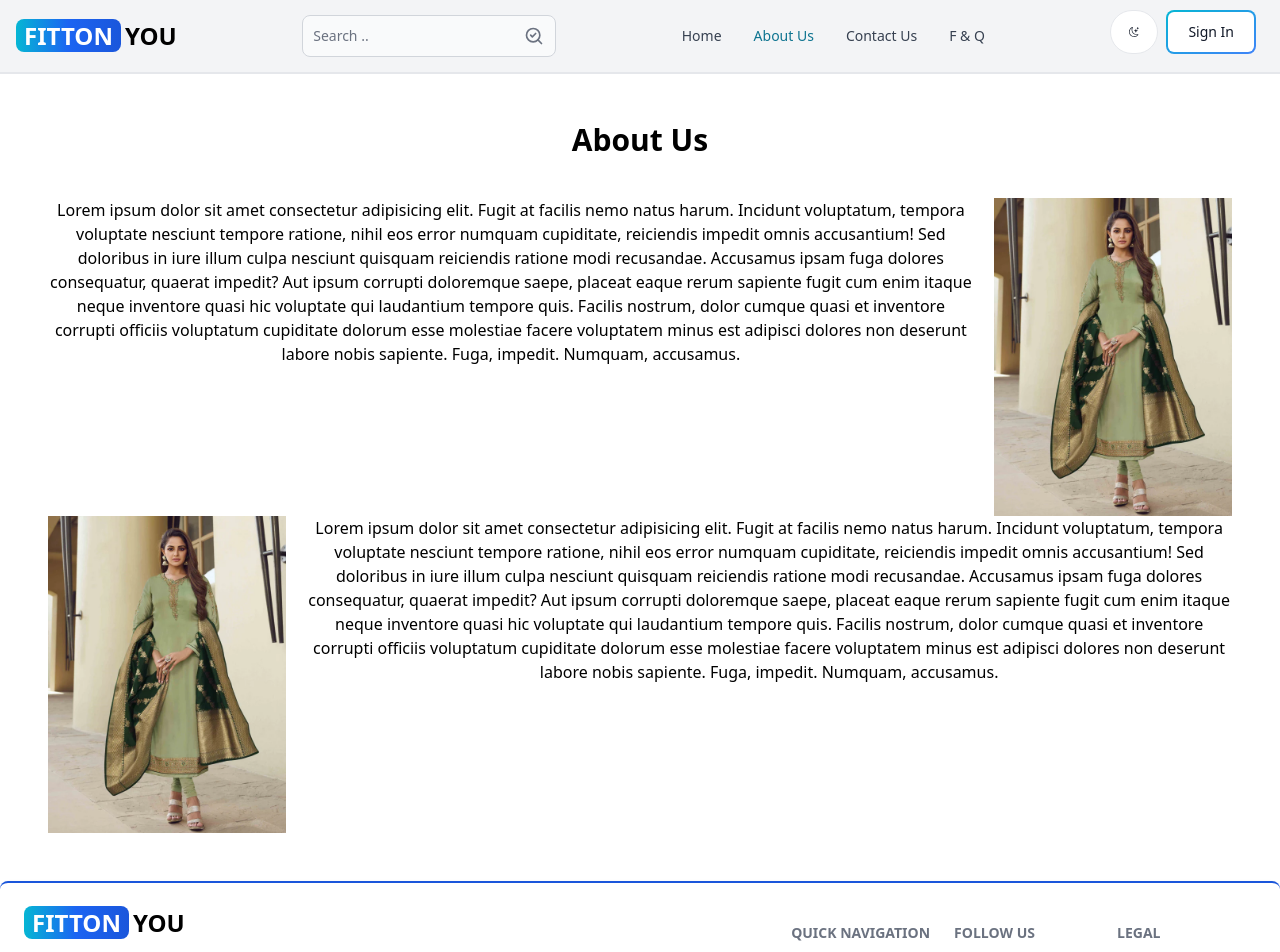
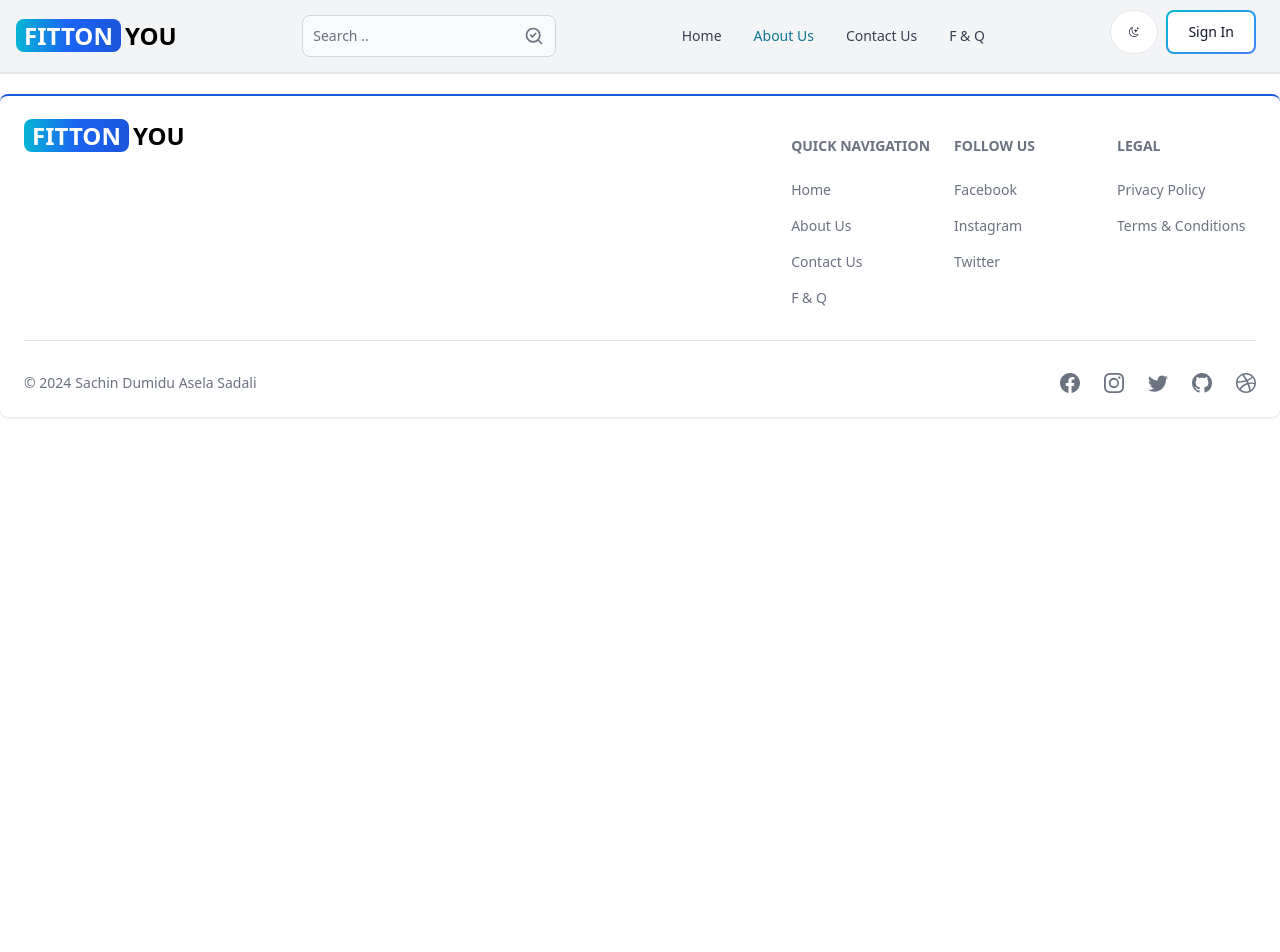
Before and after one commit to SachinUthpala/Vertual-Dressing-Room, a React (Vite) app in the folder Client/: page /about-us in a window 1280 px wide. Shown: the top 952 px of the page. After the commit the page ends 800 px from the top, so only its background shows below. Built offline with nearby package versions, Linux system fonts and the light colour scheme.

Commit message:
delete about us page

```diff
--- a/Client/src/Pages/AboutUs.jsx
+++ b/Client/src/Pages/AboutUs.jsx
@@ -1,47 +1,6 @@
 export default function AboutUs() {
   return (
-    <div className="m-12">
-      <div>
-        <h1 className="text-3xl text-center font-bold mb-10">About Us</h1>
-
-        <div className="flex gap-5 text-center ">
-          <div className="">
-            Lorem ipsum dolor sit amet consectetur adipisicing elit.
-            Fugit at facilis nemo natus harum. Incidunt voluptatum, tempora
-            voluptate nesciunt tempore ratione, nihil eos error numquam cupiditate, reiciendis impedit
-             omnis accusantium! Sed doloribus in iure illum culpa nesciunt quisquam reiciendis ratione
-             modi recusandae. Accusamus ipsam fuga dolores consequatur, quaerat impedit? Aut ipsum
-             corrupti doloremque saepe, placeat eaque rerum sapiente fugit cum enim itaque neque inventore quasi hic voluptate qui laudantium tempore quis. Facilis nostrum, dolor cumque quasi et inventore corrupti officiis voluptatum cupiditate dolorum esse molestiae facere voluptatem minus est adipisci dolores non deserunt
-            labore nobis sapiente. Fuga, impedit. Numquam, accusamus.
-
-
-          </div>
-          <div className="">
-            <img src="./public/women.webp" alt=""  width={1500} />
-          </div>
-        </div>
-
-        <div className="flex gap-5 text-center ">
-          <div className="">
-            <img src="./public/women.webp" alt=""  width={1500} />
-        </div>
-          <div className="">
-          Lorem ipsum dolor sit amet consectetur adipisicing elit.
-            Fugit at facilis nemo natus harum. Incidunt voluptatum, tempora
-            voluptate nesciunt tempore ratione, nihil eos error numquam cupiditate, reiciendis impedit
-             omnis accusantium! Sed doloribus in iure illum culpa nesciunt quisquam reiciendis ratione
-             modi recusandae. Accusamus ipsam fuga dolores consequatur, quaerat impedit? Aut ipsum
-             corrupti doloremque saepe, placeat eaque rerum sapiente fugit cum enim itaque neque inventore quasi hic voluptate qui laudantium tempore quis. Facilis nostrum, dolor cumque quasi et inventore corrupti officiis voluptatum cupiditate dolorum esse molestiae facere voluptatem minus est adipisci dolores non deserunt
-            labore nobis sapiente. Fuga, impedit. Numquam, accusamus.
-          </div>
-          </div>
-      </div>
-
-      <div>
-        <div>
-          <div></div>
-        </div>
-      </div>
-    </div>
+    <>
+    </>
   )
 }
```
